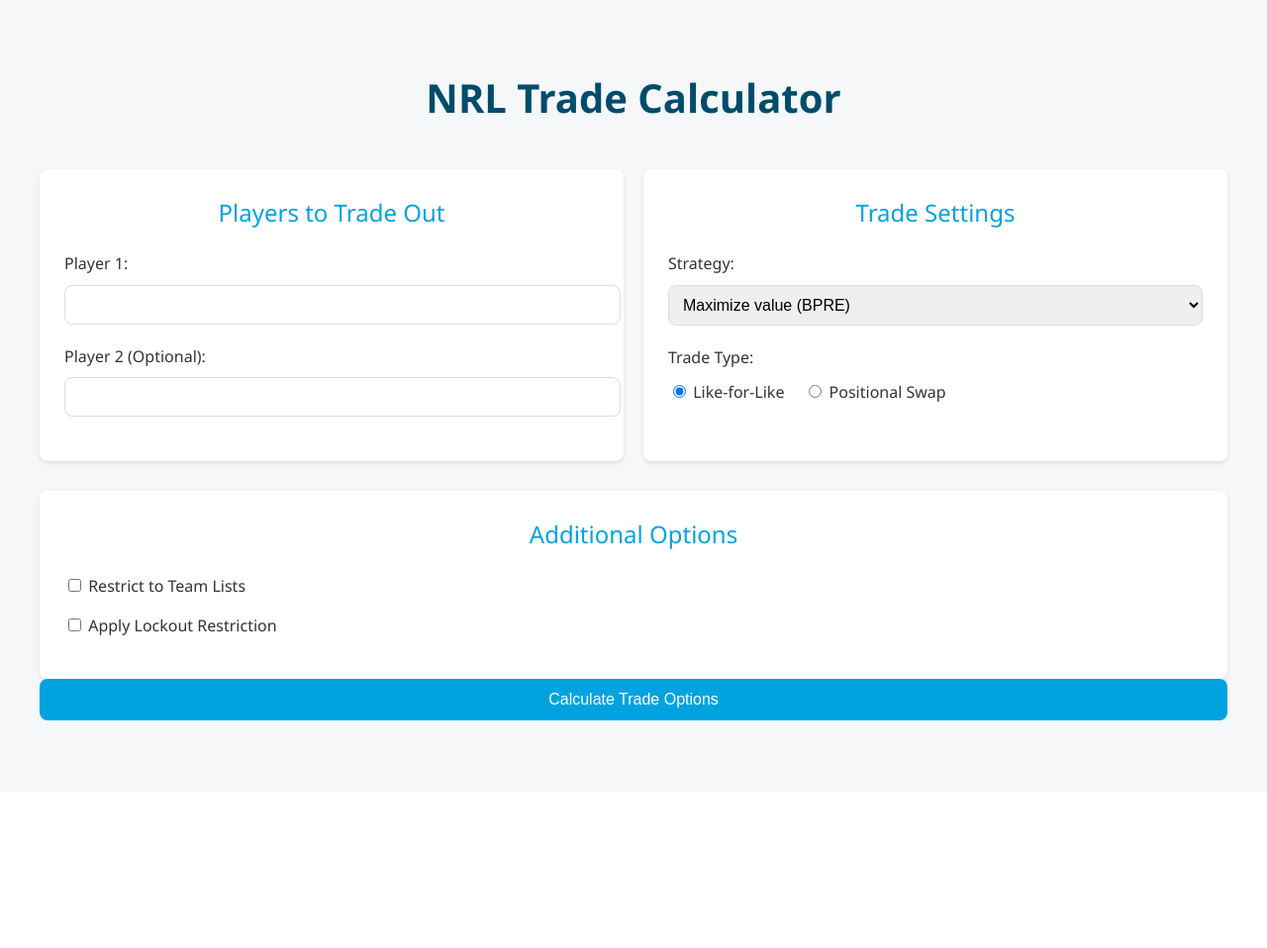
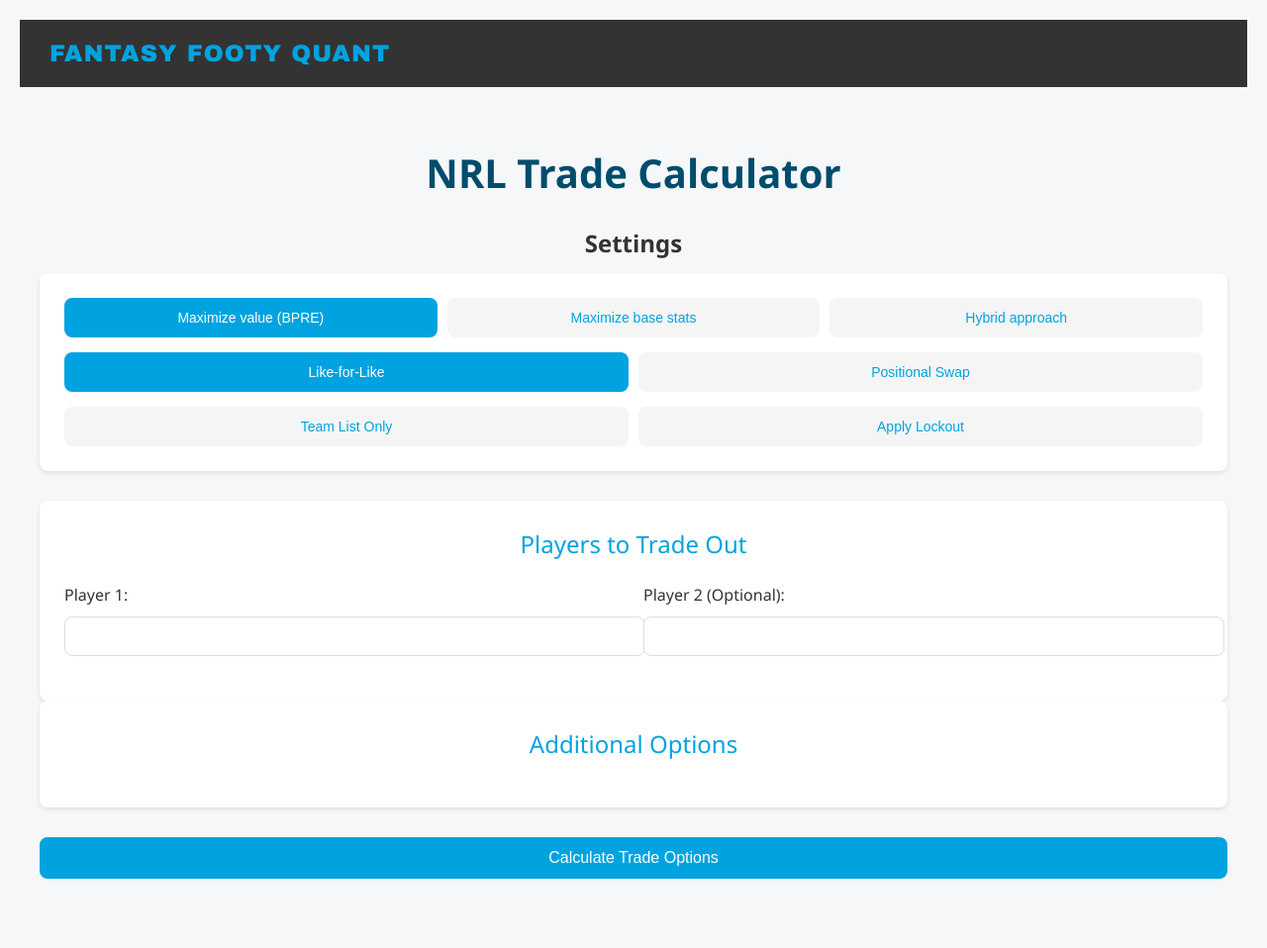
Before and after one commit to rrit5727/fantasy_calc_deployment, a Flask app: page / in a window 1280 px wide. Shown: the whole page at 99% size. Before the commit the page ends 728 px from the top, so only its background shows below. Run offline with Flask 3, Linux system fonts and the light colour scheme; parts of the project's set-up code (start-up, migrations or seed data) failed here and were passed over; some libraries are stand-ins or nearby versions.

Commit message:
various UI updates

```diff
--- a/templates/index.html
+++ b/templates/index.html
@@ -34,19 +34,23 @@
 
         .header {
             text-align: center;
-            margin-bottom: 40px;
+            margin-bottom: 20px;
         }
 
         .header h1 {
             color: var(--secondary-color);
             font-size: 2.5em;
-            margin-bottom: 10px;
+            margin: 5px 0;
+        }
+
+        .settings-heading {
+            text-align: center;
+            font-size: 1.5em;
+            margin: 20px 0 10px;
         }
 
         .trade-panel {
-            display: grid;
-            grid-template-columns: 1fr 1fr;
-            gap: 20px;
+            display: block;
             margin-bottom: 30px;
         }
 
@@ -148,6 +152,75 @@
             80% { content: "...."; }
             100% { content: "....."; }
         }
+
+        .settings-panel {
+            background: white;
+            padding: 25px;
+            border-radius: var(--border-radius);
+            box-shadow: var(--box-shadow);
+            margin-bottom: 30px;
+            position: relative;
+        }
+
+        .settings-grid {
+            display: flex;
+            flex-direction: column;
+            gap: 15px;
+        }
+
+        .setting-row {
+            display: flex;
+            gap: 10px;
+        }
+
+        .setting-btn {
+            flex: 1;
+            background: #f5f5f5;
+            border: 2px solid transparent;
+            padding: 10px 15px;
+            border-radius: var(--border-radius);
+            cursor: pointer;
+            transition: all 0.3s ease;
+            font-size: 14px;
+            text-align: center;
+            color: var(--primary-color);
+        }
+
+        .setting-btn.active {
+            background: var(--primary-color);
+            color: white;
+        }
+
+        .setting-btn:hover:not(.active) {
+            background: #e0e0e0;
+        }
+
+        .banner {
+            background-color: #333;
+            padding: 15px 30px;
+            display: flex;
+            justify-content: space-between;
+            align-items: center;
+            margin-bottom: 30px;
+        }
+
+        .logo {
+            color: #00A3E0;
+            font-size: 24px;
+            font-weight: bold;
+            font-family: 'Arial Black', sans-serif;
+            text-transform: uppercase;
+            letter-spacing: 1px;
+        }
+
+        .players-row {
+            display: flex;
+            gap: 20px;
+        }
+
+        .players-row .form-group {
+            flex: 1;
+        }
     </style>
     <!-- Hotjar Tracking Code -->
     <script>
@@ -162,15 +235,62 @@
     </script>
 </head>
 <body>
+    <header class="banner">
+        <div class="logo">Fantasy Footy Quant</div>
+    </header>
     <div class="container">
         <div class="header">
             <h1>NRL Trade Calculator</h1>
         </div>
 
+        <h2 class="settings-heading">Settings</h2>
         <form id="tradeForm">
+            <div class="settings-panel">
+                <div class="settings-grid">
+                    <!-- Strategy Options -->
+                    <div class="setting-row">
+                        <button type="button" class="setting-btn active" data-value="1">Maximize value (BPRE)</button>
+                        <button type="button" class="setting-btn" data-value="2">Maximize base stats</button>
+                        <button type="button" class="setting-btn" data-value="3">Hybrid approach</button>
+                        <input type="hidden" name="strategy" id="strategy" value="1">
+                    </div>
+
+                    <!-- Trade Type -->
+                    <div class="setting-row">
+                        <button type="button" class="setting-btn active" data-value="likeForLike">Like-for-Like</button>
+                        <button type="button" class="setting-btn" data-value="positionalSwap">Positional Swap</button>
+                        <input type="hidden" name="tradeType" id="tradeType" value="likeForLike">
+                    </div>
+
+                    <!-- Position Selection for Positional Swap (initially hidden) -->
+                    <div class="setting-row" id="positionSelectionRow" style="display: none;">
+                        <div class="form-group" style="width: 100%;">
+                            <label for="positions">Select Positions for Swap:</label>
+                            <select id="positions" name="positions" multiple>
+                                <option value="HOK">HOK</option>
+                                <option value="HLF">HLF</option>
+                                <option value="CTR">CTR</option>
+                                <option value="WFB">WFB</option>
+                                <option value="EDG">EDG</option>
+                                <option value="MID">MID</option>
+                            </select>
+                        </div>
+                    </div>
+
+                    <!-- Team List and Lockout -->
+                    <div class="setting-row">
+                        <button type="button" class="setting-btn" data-toggle="restrictToTeamList">Team List Only</button>
+                        <button type="button" class="setting-btn" data-toggle="applyLockout">Apply Lockout</button>
+                        <input type="hidden" name="restrictToTeamList" id="restrictToTeamList" value="false">
+                        <input type="hidden" name="applyLockout" id="applyLockout" value="false">
+                    </div>
+                </div>
+            </div>
+
             <div class="trade-panel">
                 <div class="panel">
                     <div class="panel-title">Players to Trade Out</div>
+                    <div class="players-row">
                         <div class="form-group">
                             <label for="player1">Player 1:</label>
                             <input type="text" id="player1" name="player1" required>
@@ -181,65 +301,14 @@
                             <input type="text" id="player2" name="player2">
                         </div>
                     </div>
-
-                <div class="panel">
-                    <div class="panel-title">Trade Settings</div>
-                    <div class="form-group">
-                        <label for="strategy">Strategy:</label>
-                        <select id="strategy" name="strategy">
-                            <option value="1">Maximize value (BPRE)</option>
-                            <option value="2">Maximize base stats</option>
-                            <option value="3">Hybrid approach</option>
-                        </select>
-                    </div>
-
-                    <div class="form-group">
-                        <label>Trade Type:</label>
-                        <div class="radio-group">
-                            <label>
-                                <input type="radio" id="likeForLike" name="tradeType" value="likeForLike" checked>
-                                Like-for-Like
-                            </label>
-                            <label>
-                                <input type="radio" id="positionalSwap" name="tradeType" value="positionalSwap">
-                                Positional Swap
-                            </label>
-                        </div>
-                    </div>
-                </div>
                 </div>
 
                 <div class="panel">
                     <div class="panel-title">Additional Options</div>
-                <div class="checkbox-group">
-                    <label>
-                        <input type="checkbox" id="restrictToTeamList" name="restrictToTeamList">
-                        Restrict to Team Lists
-                    </label>
-                </div>
-
-                <div class="checkbox-group">
-                    <label>
-                        <input type="checkbox" id="applyLockout" name="applyLockout">
-                        Apply Lockout Restriction
-                    </label>
-                </div>
-
                     <div class="form-group" id="simulateDateTimeGroup" style="display: none;">
                         <label for="simulateDateTime">Simulate Current Date/Time:</label>
                         <input type="datetime-local" id="simulateDateTime" name="simulateDateTime">
                     </div>
-
-                <div class="form-group" id="positionSelection" style="display: none;">
-                    <label for="positions">Select Positions for Swap:</label>
-                    <select id="positions" name="positions" multiple>
-                        <option value="HOK">HOK</option>
-                        <option value="HLF">HLF</option>
-                        <option value="CTR">CTR</option>
-                        <option value="WFB">WFB</option>
-                        <option value="EDG">EDG</option>
-                        <option value="MID">MID</option>
-                    </select>
                 </div>
             </div>
 
@@ -269,9 +338,9 @@
             // Show/hide position selection based on trade type
             $('input[name="tradeType"]').change(function() {
                 if ($(this).val() === 'positionalSwap') {
-                    $('#positionSelection').show();
+                    $('#positionSelectionRow').slideDown();
                 } else {
-                    $('#positionSelection').hide();
+                    $('#positionSelectionRow').slideUp();
                 }
             });
 
@@ -528,6 +597,37 @@
                     if ($('#player2').val()) checkPlayerLockout($('#player2'));
                 }
             });
+
+            // Handle setting button clicks
+            $('.setting-btn').click(function() {
+                const $this = $(this);
+                const $row = $this.closest('.setting-row');
+                const value = $this.data('value');
+                const toggle = $this.data('toggle');
+
+                if (value) {
+                    // For mutually exclusive options
+                    $row.find('.setting-btn').removeClass('active');
+                    $this.addClass('active');
+                    $row.find('input[type="hidden"]').val(value);
+                } else if (toggle) {
+                    // For toggleable options
+                    $this.toggleClass('active');
+                    $(`#${toggle}`).val($this.hasClass('active'));
+                }
+
+                // Show/hide position selection if needed
+                if (value === 'positionalSwap') {
+                    $('#positionSelectionRow').slideDown();
+                } else if (value === 'likeForLike') {
+                    $('#positionSelectionRow').slideUp();
+                }
+
+                // Show/hide datetime if lockout is enabled
+                if (toggle === 'applyLockout') {
+                    $('#simulateDateTimeGroup').toggle($this.hasClass('active'));
+                }
+            });
         });
     </script>
 </body>
```
Lines whose indentation alone changed are shown as unchanged.
